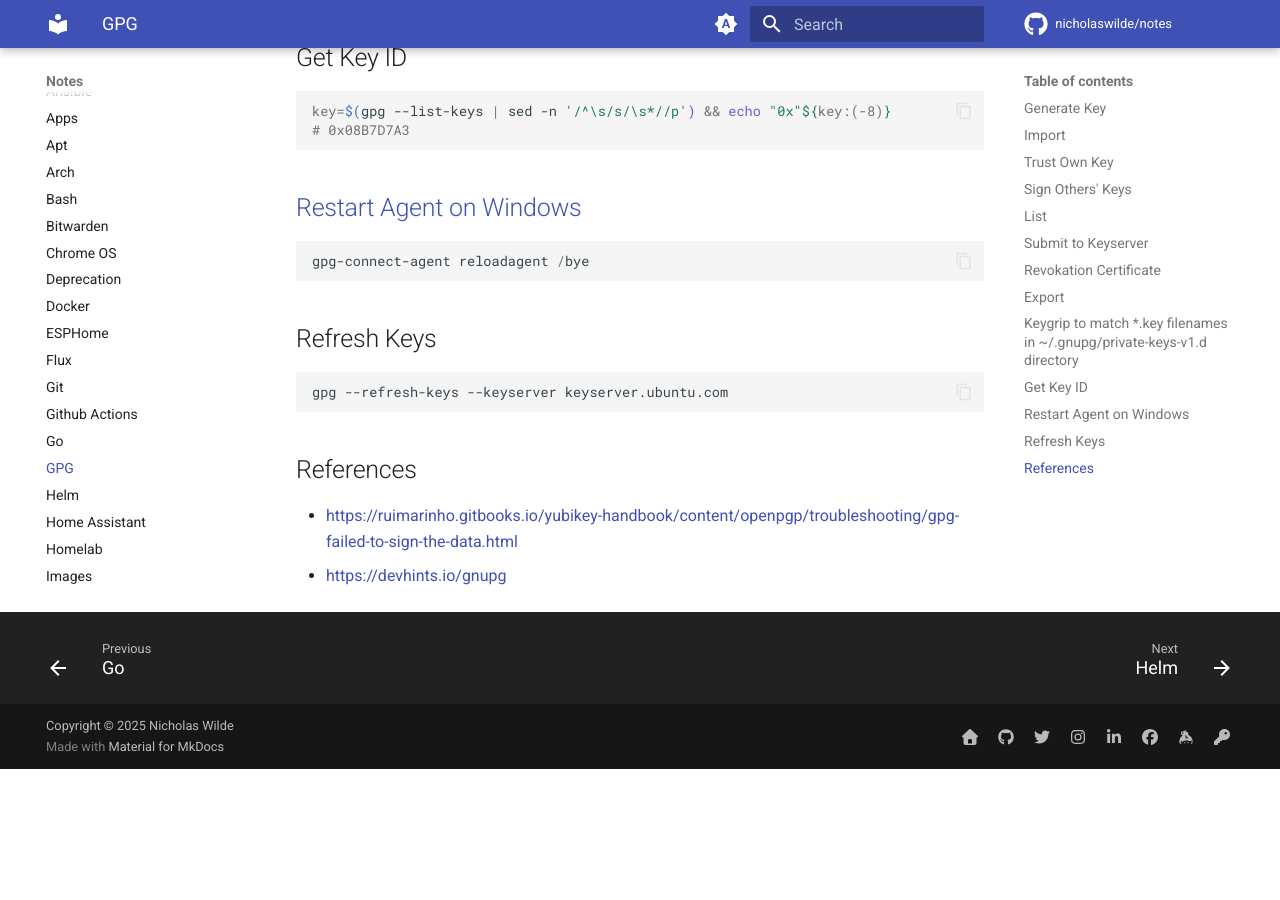
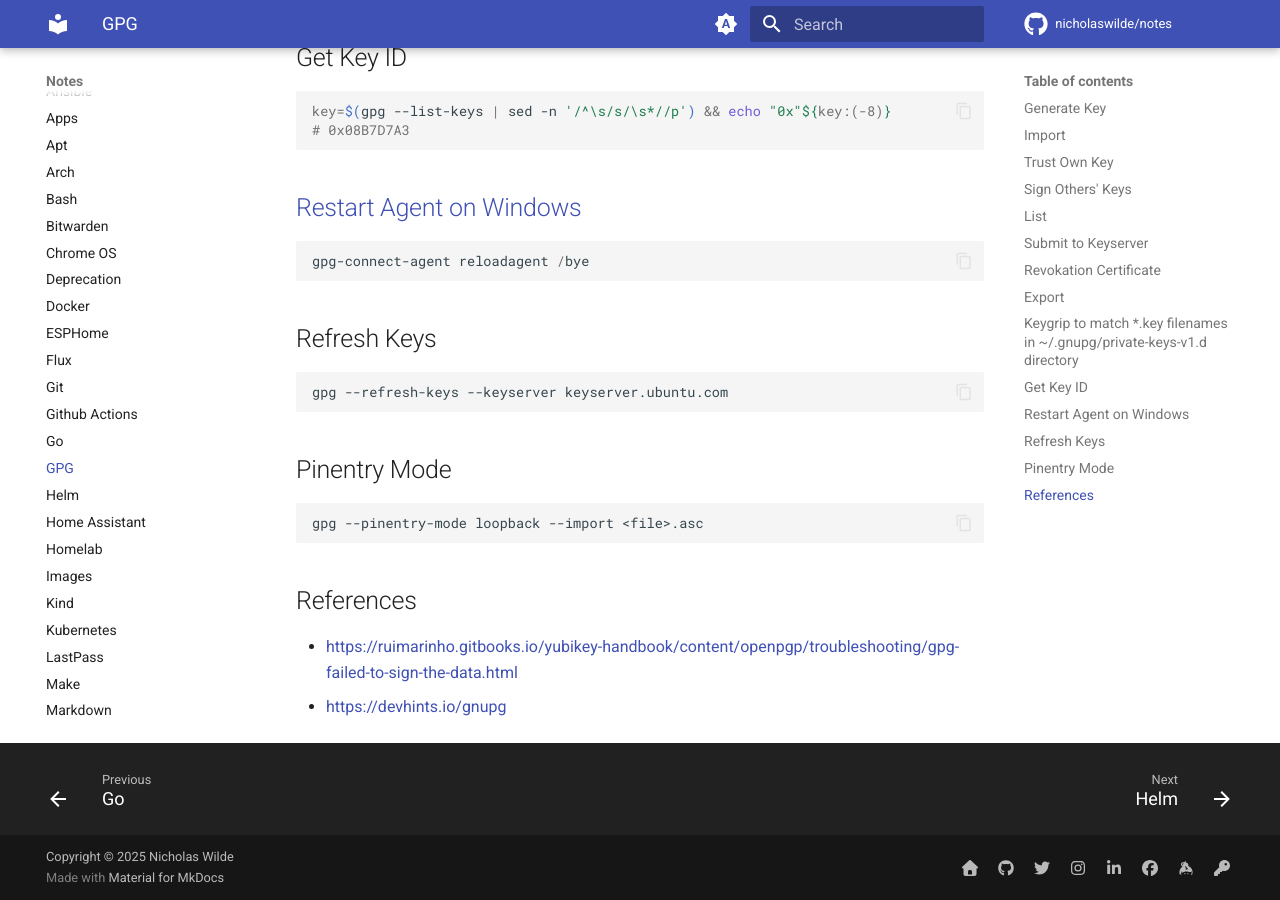
Before and after one commit to nicholaswilde/notes, an MkDocs documentation site: the page built from docs/gpg.md, in a window 1280 px wide and 900 px high, scrolled down 1964 px. Built offline with MkDocs 1.6.1 and Material for MkDocs 9.7.7, drawn with Linux system fonts in a browser that asks for light colours; emoji names are drawn with the system emoji font; comment, search, counter and statistics services are not loaded; before the commit the page ends 2733 px from its top, so only the background shows below that.

Commit message:
update
Signed-off-by: nιcнolaѕ wιlde <ncwilde43@gmail.com>

````diff
--- a/docs/gpg.md
+++ b/docs/gpg.md
@@ -108,6 +108,12 @@
 gpg --refresh-keys --keyserver keyserver.ubuntu.com
 ```
 
+## Pinentry Mode
+
+```shell
+gpg --pinentry-mode loopback --import <file>.asc
+```
+
 ## References
 
 - <https://ruimarinho.gitbooks.io/yubikey-handbook/content/openpgp/troubleshooting/gpg-failed-to-sign-the-data.html>
````
